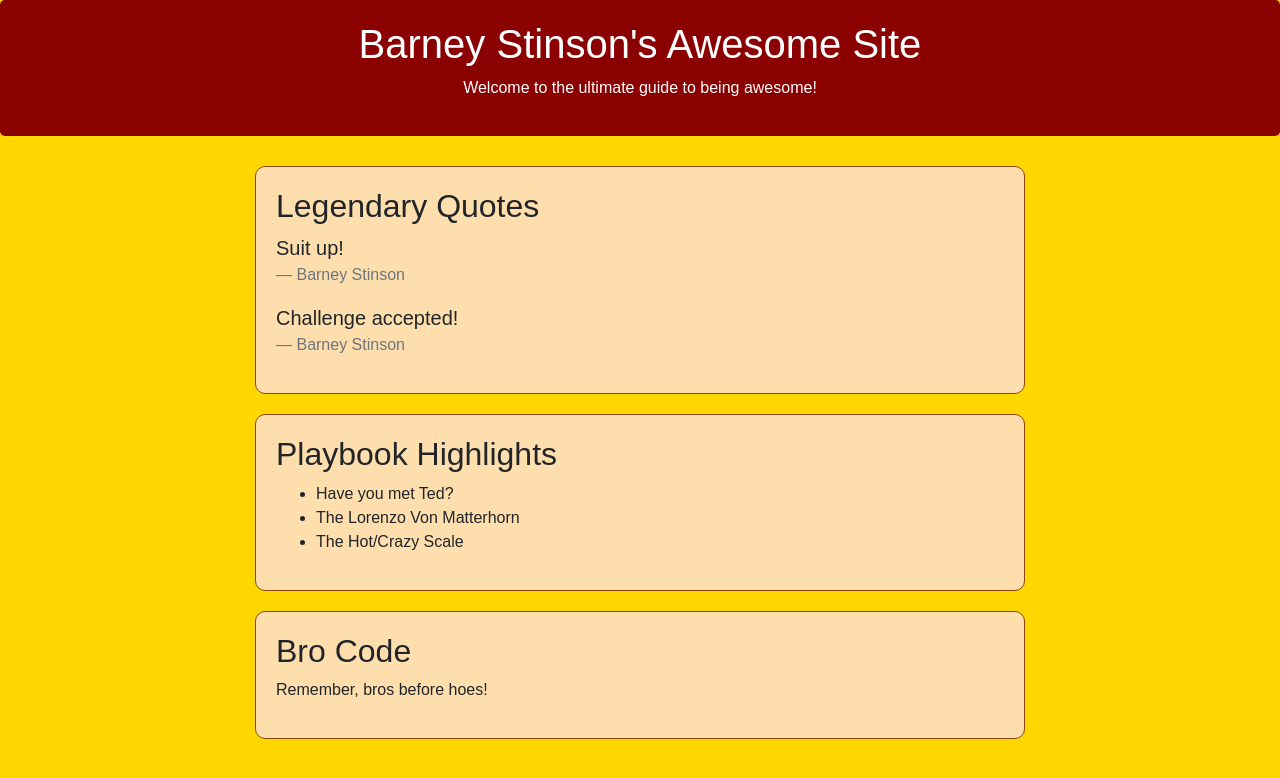
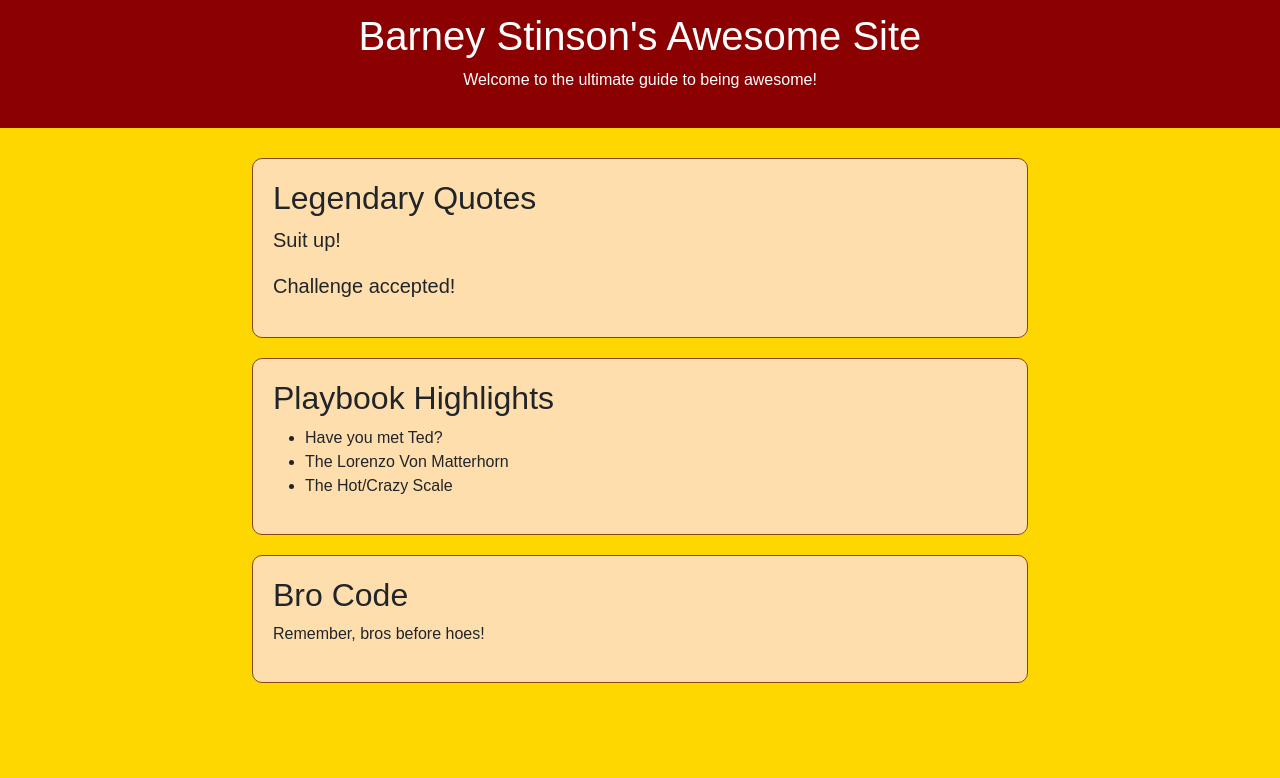
Before and after one commit to RarlosCogner/Atividade_Pratica_Desenvolvimento_Front_End, a plain HTML site: page index.html in a window 1280 px wide. Drawn offline with nearby package versions, Linux system fonts and the light colour scheme.

Commit message:
atividade prática - descomplica

```diff
--- a/index.html
+++ b/index.html
@@ -4,9 +4,8 @@
     <meta charset="UTF-8">
     <meta name="viewport" content="width=device-width, initial-scale=1.0">
     <title>Barney Stinson's Awesome Site</title>
-    <link rel="stylesheet" href="https://maxcdn.bootstrapcdn.com/bootstrap/4.5.2/css/bootstrap.min.css">
+    <link rel="stylesheet" href="https://maxcdn.bootstrapcdn.com/bootstrap/5.3.2/css/bootstrap.min.css">
     <style>
-        /* Estilos personalizados */
         body {
             font-family: Arial, sans-serif;
             background-color: #ffd700;
@@ -20,6 +19,10 @@
             color: #fff;
             padding: 20px;
             margin-bottom: 30px;
+            margin-top: -8px;
+            margin-left: -8px;
+            margin-right: -8px;
+            text-align: center;
         }
         .section {
             background-color: #ffdead;
@@ -42,11 +45,9 @@
         <h2>Legendary Quotes</h2>
         <blockquote class="blockquote">
             <p class="mb-0">Suit up!</p>
-            <footer class="blockquote-footer">Barney Stinson</footer>
         </blockquote>
         <blockquote class="blockquote">
             <p class="mb-0">Challenge accepted!</p>
-            <footer class="blockquote-footer">Barney Stinson</footer>
         </blockquote>
     </div>
     <div class="section">
@@ -62,9 +63,5 @@
         <p>Remember, bros before hoes!</p>
     </div>
 </div>
-
-<script src="https://ajax.googleapis.com/ajax/libs/jquery/3.5.1/jquery.min.js"></script>
-<script src="https://cdnjs.cloudflare.com/ajax/libs/popper.js/1.16.0/umd/popper.min.js"></script>
-<script src="https://maxcdn.bootstrapcdn.com/bootstrap/4.5.2/js/bootstrap.min.js"></script>
 </body>
 </html>
```
